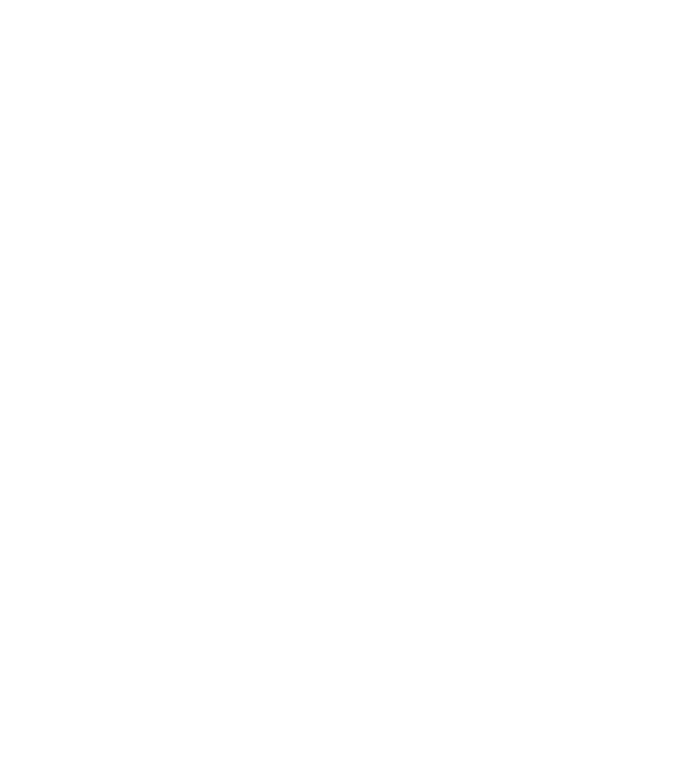
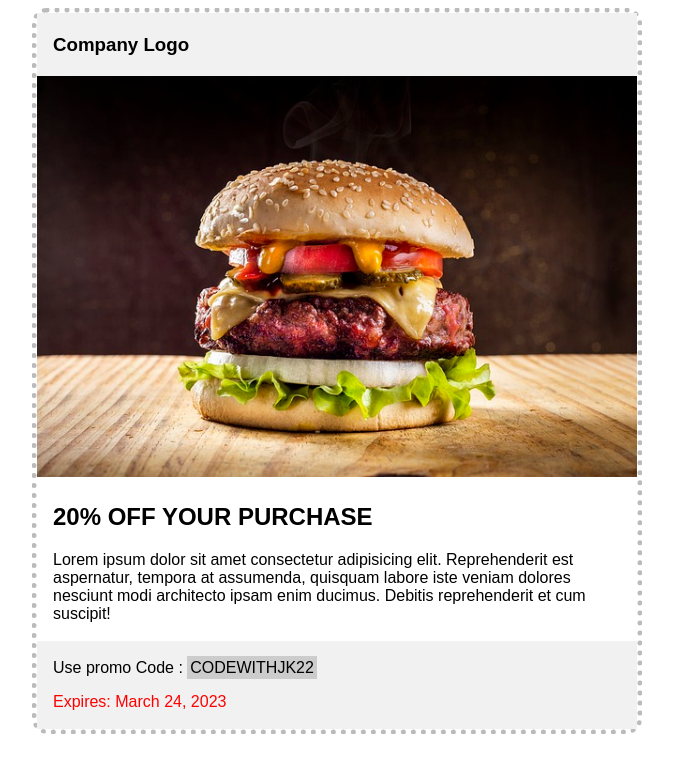
Before and after one commit to jogindrakumar/coupon, a plain HTML site: page index.html in a window 1280 px wide. Shown: the whole page, without its empty margins (303-976 px from the left). Drawn offline with Linux system fonts and the light colour scheme.

Commit message:
create-a-coupon

```diff
--- a/index.html
+++ b/index.html
@@ -6,9 +6,25 @@
     <meta http-equiv="X-UA-Compatible" content="IE=edge">
     <meta name="viewport" content="width=device-width, initial-scale=1.0">
     <title>Create a Coupon</title>
+    <link rel="stylesheet" href="style.css">
 </head>
 
 <body>
+    <div class="coupon">
+        <div class="container">
+            <h3>Company Logo</h3>
+        </div>
+        <img src="img/hamburger-5630646_640.jpg" alt="">
+        <div class="container bg-white">
+            <h2><b>20% OFF YOUR PURCHASE</b></h2>
+            <p>Lorem ipsum dolor sit amet consectetur adipisicing elit. Reprehenderit est aspernatur, tempora at assumenda, quisquam labore iste veniam dolores nesciunt modi architecto ipsam enim ducimus. Debitis reprehenderit et cum suscipit!</p>
+
+        </div>
+        <div class="container">
+            <p>Use promo Code : <span class="promo">CODEWITHJK22</span></p>
+            <p class="expire">Expires: March 24, 2023</p>
+        </div>
+    </div>
 
 </body>
 
--- a/style.css
+++ b/style.css
@@ -0,0 +1,33 @@
+body {
+    font-family: Arial;
+}
+
+.coupon {
+    border: 5px dotted #bbb;
+    width: 80%;
+    border-radius: 15px;
+    margin: 0 auto;
+    max-width: 600px;
+}
+
+.container {
+    padding: 2px 16px;
+    background-color: #f1f1f1;
+}
+
+.promo {
+    background: #ccc;
+    padding: 3px;
+}
+
+.expire {
+    color: red;
+}
+
+img {
+    width: 100%;
+}
+
+.bg-white {
+    background-color: white;
+}
```
